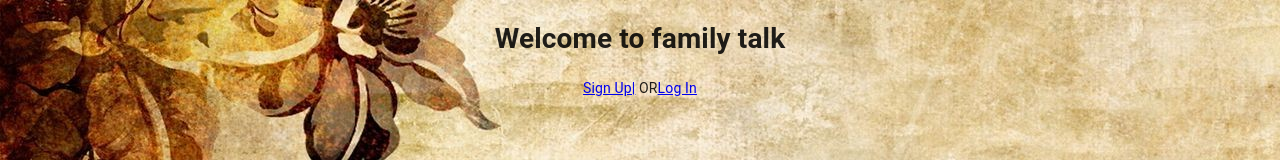
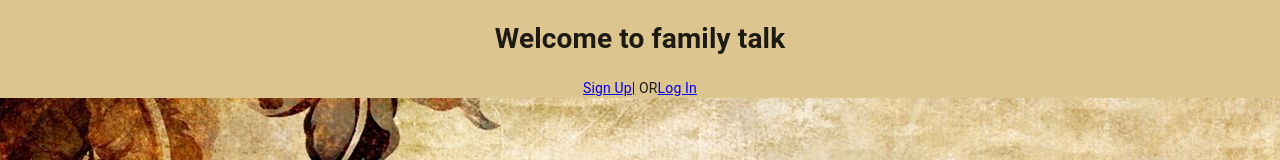
Before and after one commit to tpham13/family-talk-frontend, a React (Create React App) app: page /login in a window 1280 px wide. Shown: the top 160 px of the page. Built offline with nearby package versions, Linux system fonts and the light colour scheme; no server answers.

Commit message:
NewPostForm shows up when user sign in

```diff
--- a/src/App.css
+++ b/src/App.css
@@ -3,9 +3,9 @@
   /* background-color: #282c34; */
   text-align: center;
   display: grid;
-  grid-template-rows: 1fr 2fr 15fr 0fr;
+  grid-template-rows: 1fr 1fr 25fr 0fr;
   grid-template-columns: 2fr  4fr;
-  gap: 5px;
+  gap: 10px;
   grid-template-areas:
     "navBar navBar"
     " empty  sharePost"
@@ -17,7 +17,7 @@
 
 
 .navBar {
-  /* background-color: rgb(48, 77, 61); */
+  background-color: rgb(221, 197, 144);
   grid-area: navBar;
 
 }
--- a/src/App.js
+++ b/src/App.js
@@ -4,18 +4,14 @@ import { getCurrentUser } from './actions/currentUser.js'
 import NavBar from './components/NavBar.js'
 import './App.css';
 import LoginUi from './components/LoginUi.js';
-// import Logout from './components/Logout.js';
 import SignupUi from './components/SignupUi.js';
 import Posts from './components/Posts.js';
-// import PostFormWithUi from './components/PostFormWithUi.js';
 import Home from './components/Home.js';
-// import MainContainer from './components/MainContainer'
 import  { Route, Switch, withRouter } from 'react-router-dom';
 import NewPostFormWrapper from './components/NewPostFormWrapper.js'
 import EditPostFormWrapper from './components/EditPostFormWrapper.js'
 import PostCard from './components/PostCard.js'
 import Footer from './components/FooterUi.js'
-// import Header from './components/HeaderUi.js'
 
 class App extends React.Component {
 
@@ -31,8 +27,7 @@ class App extends React.Component {
             { loggedIn ? <NavBar location={this.props.location} /> : <Home />}
           </div>
           <div className="sharePost">
-            {/* {loggedIn ? <PostFormWithUi location={this.props.location} /> : null} */}
-           <Route exact path='/posts/new' component={NewPostFormWrapper}/>
+            {loggedIn ? <NewPostFormWrapper location={this.props.location} /> : null}
           </div>
 
       {/* render can take a function */}
@@ -45,10 +40,6 @@ class App extends React.Component {
             <Route exact path='/signup' render={({history}) =><SignupUi history={history}/>}/>
             <Route exact path='/login' component={LoginUi}/>
 
-            {/* <div className="sharePost"> */}
-            {/* {loggedIn ? <PostFormWithUi location={this.props.location} /> : null} */}
-           <Route exact path='/posts/new' component={NewPostFormWrapper}/>
-          {/* </div> */}
             <p>
               <Route exact path='/posts/:id' render={props => {
                 // need to get post objects that has all the attributes to pass down to PostCard
@@ -65,7 +56,6 @@ class App extends React.Component {
               }
             }/>
 
-          {/* <Route exact path='/' render={(props) => loggedIn ? <Posts {...props}/> : <Home {...props} />}/> */}
           </div>
           </Fragment>
         </Switch>
```
